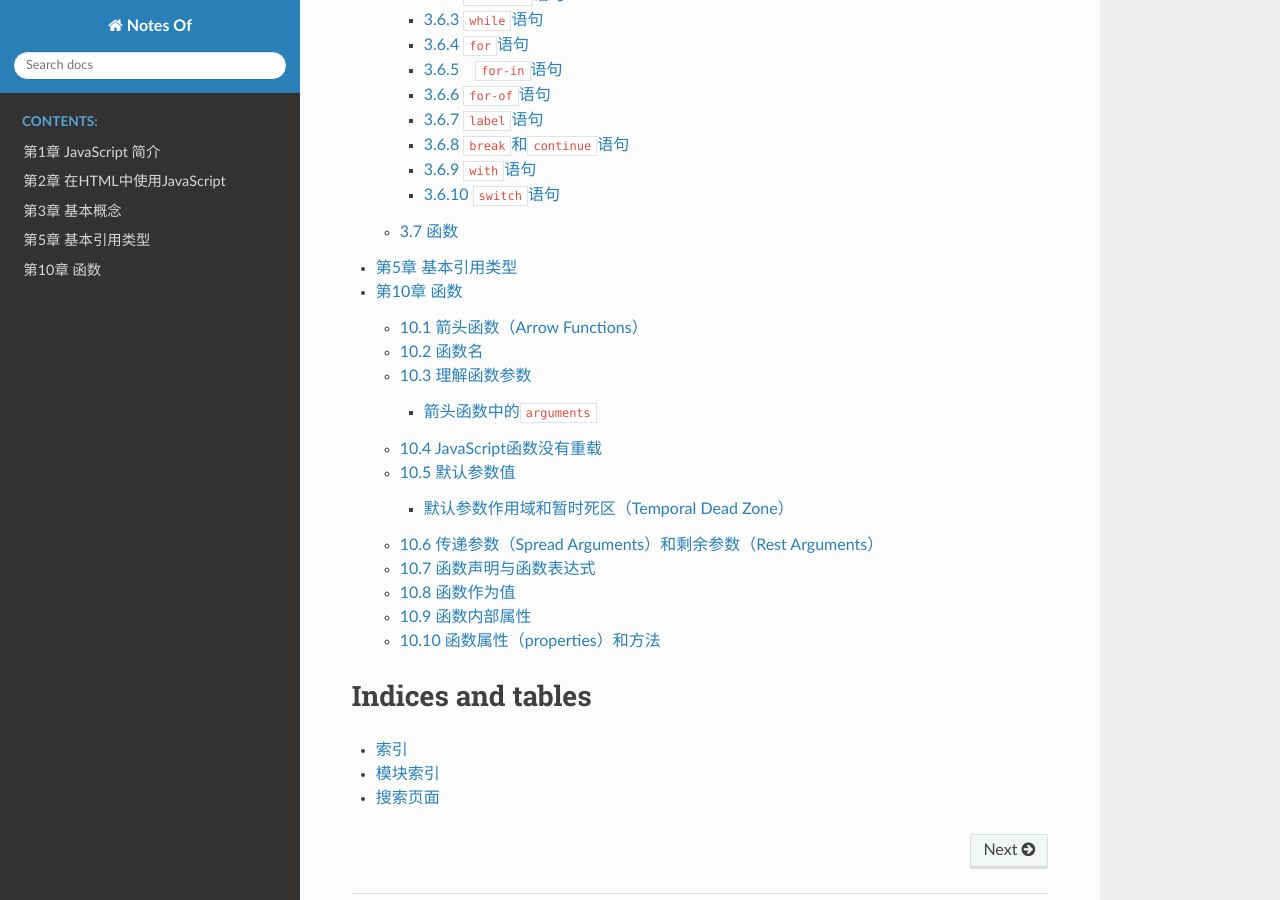
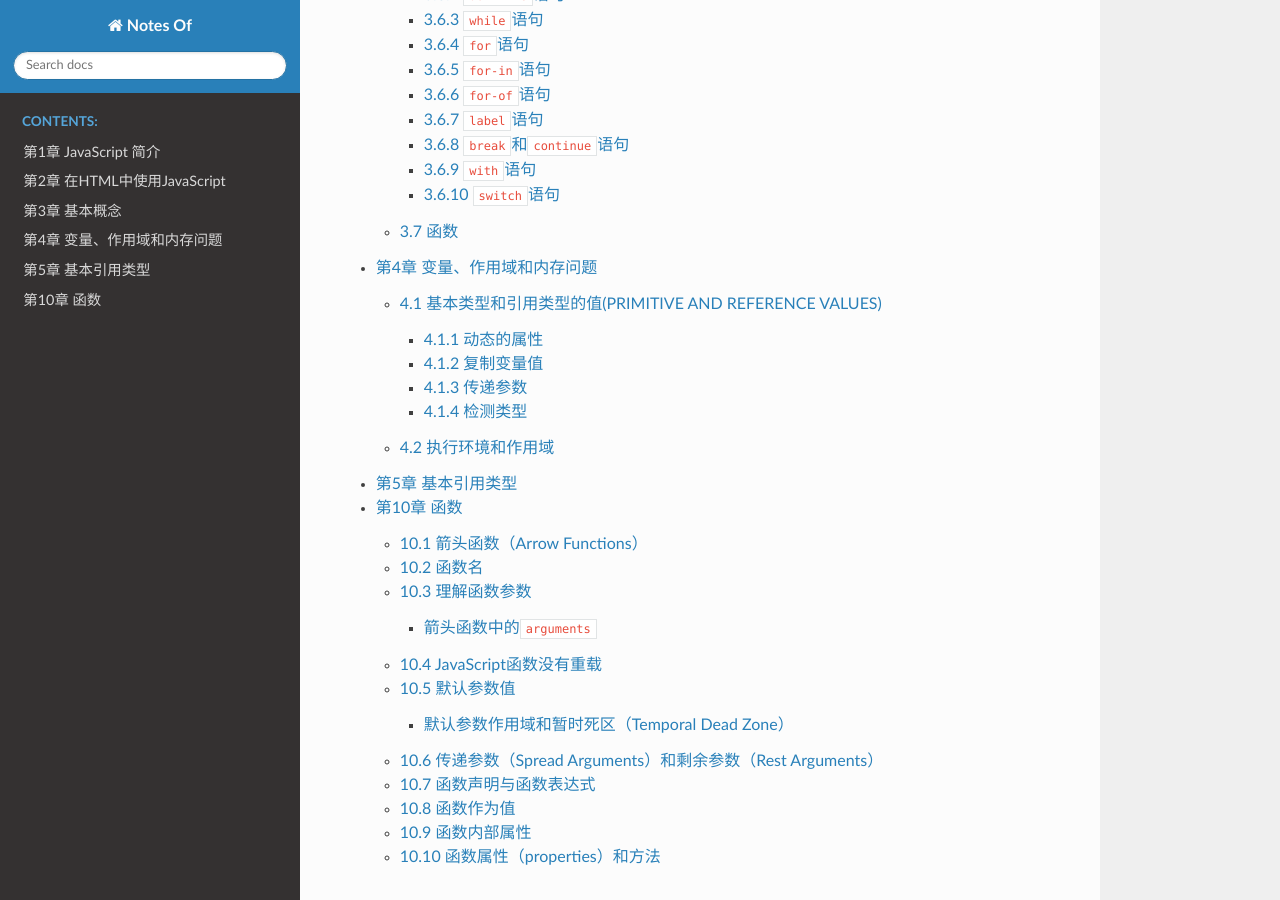
Before and after one commit to filefi/NotesOfProfessional-JavaScript-for-Web-Developers, a Sphinx documentation site: the page built from source/index.rst, in a window 1280 px wide and 900 px high, scrolled down 1590 px. Built offline with Sphinx 7.4.7 and the Read the Docs theme 2.0.0, drawn with Linux system fonts in a browser that asks for light colours; part of the change alters nothing that is shown.

````diff
--- a/source/Chapter4-Variables_Scope_And_Memory.md
+++ b/source/Chapter4-Variables_Scope_And_Memory.md
@@ -0,0 +1,118 @@
+# 第4章 变量、作用域和内存问题
+
+## 4.1 基本类型和引用类型的值(PRIMITIVE AND REFERENCE VALUES)
+
+ECMAScript变量可能包含2种不同数据类型的值：
+
+- **基本类型值：** 指的是6种基本数据类型：`Undefined`、`Null`、`Boolean`、`Number`、`String`和`Symbol`。这6种基本数据类型是按值访问的，因为可以操作保存在变量中的实际的值。
+- **引用类型值：** 是保存在内存中的对象。在操作对象时，实际上是在操作对象的引用而不是实际的对象。为此，引用类型的值是按引用访问的。
+
+> **注意：当复制保存着对象的某个变量时，操作的是对象的引用。但在为对象添加属性时，操作的是实际的对象。**
+
+### 4.1.1 动态的属性
+
+对于引用类型的值，我们可以为其添加属性和方法，也可以改变和删除其属性和方法。请看下面的例子：
+
+```js
+let person = new Object();
+person.name = "Nicholas";
+console.log(person.name); // "Nicholas"
+```
+
+不能给基本类型的值添加属性，尽管这样做不会导致任何错误。比如：
+
+```js
+let name = "Nicholas";
+name.age = 27;
+console.log(name.age); // undefined
+```
+
+### 4.1.2 复制变量值
+
+如果从一个变量向另一个变量复制基本类型的值，会在变量对象上创建一个新值，然后把该值复制到为新变量分配的位置上。来看一个例子：
+
+```js
+let num1 = 5;
+let num2 = num1;
+```
+
+![](_static/images/Chapter4-Variables_Scope_And_Memory.assets/07.d04z.01.png)
+
+当从一个变量向另一个变量复制引用类型的值时，同样也会将存储在变量对象中的值复制一份放到为新变量分配的空间中。不同的是，这个值的副本实际上是一个指针，而这个指针指向存储在堆中的一个对象。复制操作结束后，两个变量实际上将引用同一个对象。因此，改变其中一个变量，就会影响另一个变量，如下面的例子所示：
+
+```js
+let obj1 = new Object();
+let obj2 = obj1;
+obj1.name = "Nicholas";
+console.log(obj2.name); // "Nicholas"
+```
+
+![](_static/images/Chapter4-Variables_Scope_And_Memory.assets/07.d04z.02.png)
+
+### 4.1.3 传递参数
+
+**ECMAScript中所有函数的参数都是按值传递的。**
+
+在向参数传递基本类型的值时，被传递的值会被复制给一个局部变量（即命名参数，或者用ECMAScript的概念来说，就是`arguments`对象中的一个元素）。实例如下：
+
+```js
+function addTen(num) {
+    num += 10;
+    return num;
+}
+
+let count = 20;
+let result = addTen(count);
+console.log(count); // 20 - no change
+console.log(result); // 30
+```
+
+在向参数传递引用类型的值时，会把这个值在内存中的地址(location)复制给一个局部变量，因此这个局部变量的变化会反映在函数的外部。实例如下：
+
+```js
+function setName(obj) {
+    obj.name = "Nicholas";
+}
+
+let person = new Object();
+setName(person);
+console.log(person.name); // "Nicholas"
+```
+
+### 4.1.4 检测类型
+
+如果变量的值是一个对象或`null`，则`typeof`操作符会像下面例子中所示的那样返回`"object"`：
+
+```js
+let s = "Nicholas";
+let b = true;
+let i = 22;
+let u;
+let n = null;
+let o = new Object();
+
+console.log(typeof s); // string
+console.log(typeof i); // number
+console.log(typeof b); // boolean
+console.log(typeof u); // undefined
+console.log(typeof n); // object
+console.log(typeof o); // object
+```
+
+ECMAScript提供了`instanceof`操作符来检测某个对象是什么引用类型的实例，其语法如下所示：
+
+```js
+result = variable instanceof constructor
+```
+
+如果变量是给定引用类型（根据它的原型链来识别）的实例，那么`instanceof`操作符就会返回`true`：
+
+```js
+console.log(person instanceof Object); // is the variable person an Object?
+console.log(colors instanceof Array); // is the variable colors an Array?
+console.log(pattern instanceof RegExp); // is the variable pattern a RegExp?
+```
+
+
+
+## 4.2 执行环境和作用域
````
Also changed, not shown: source/Chapter3-Language_Basics.md (+2 -2 lines), source/_static/images/Chapter4-Variables_Scope_And_Memory.assets/07.d04z.01.png (added), source/_static/images/Chapter4-Variables_Scope_And_Memory.assets/07.d04z.02.png (added).
